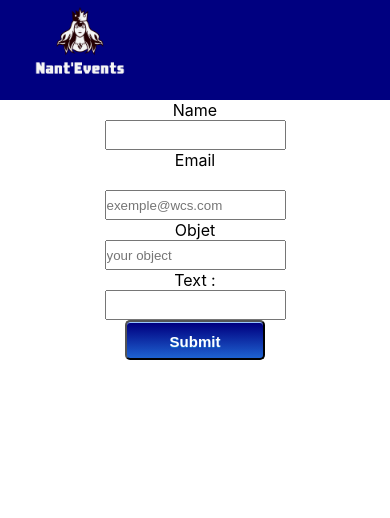
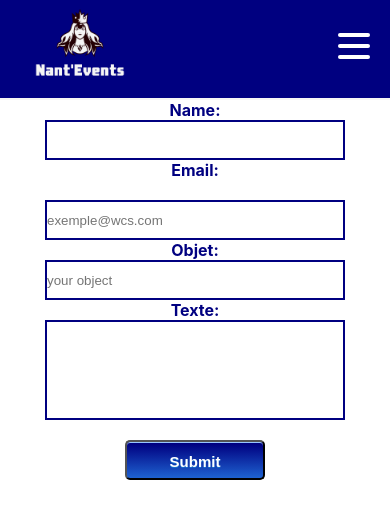
Before and after one commit to thomas37000/nts-js-202009-p2-culture, a React (Create React App) app: page /contact in a window 390 px wide. Shown: the top 518 px of the page. Built offline with nearby package versions, Linux system fonts and the light colour scheme.

Commit message:
mise en forme css mobile formulaire

```diff
--- a/src/components/Contact.jsx
+++ b/src/components/Contact.jsx
@@ -1,4 +1,5 @@
 import React from 'react';
+import Navbar from './Navbar';
 import GitApi from './GitApi';
 import GithubProfil from './GithubProfil';
 import HeaderContact from './HeaderContact';
@@ -7,7 +8,7 @@ import Form from './Form';
 const Contact = () => {
   return (
     <div>
-      <HeaderContact />
+      <Navbar />
       <Form />
     </div>
   );
--- a/src/components/Form.jsx
+++ b/src/components/Form.jsx
@@ -10,51 +10,84 @@ const DIV = styled.div`
     width: 50%;
     height: 40%;
     margin: auto;
+    font-weight: bold;
+    color: navy;
   }
-  form input {
-    height: 30px;
+  .textesize {
+    height: 100px;
+    width: 300px;
+    border: 2px solid navy;
+    margin-bottom: 20px;
+  }
+  input {
+    height: 40px;
+    width: 300px;
+    border: 2px solid navy;
   }
   button {
-    -moz-box-shadow:inset 0px 1px 0px 0px #97c4fe;
-    -webkit-box-shadow:inset 0px 1px 0px 0px #97c4fe;
-    box-shadow:inset 0px 1px 0px 0px #97c4fe;
-    background:-webkit-gradient( linear, left top, left bottom, color-stop(0.05, #000080), color-stop(1, #1e62d0) );
-    background:-moz-linear-gradient( center top, #000080 5%, #1e62d0 100% );
-    filter:progid:DXImageTransform.Microsoft.gradient(startColorstr='#000080', endColorstr='#1e62d0');
-    background-color:#000080;
-    -webkit-border-top-left-radius:5px;
-    -moz-border-radius-topleft:5px;
-    border-top-left-radius:5px;
-    -webkit-border-top-right-radius:5px;
-    -moz-border-radius-topright:5px;
-    border-top-right-radius:5px;
-    -webkit-border-bottom-right-radius:5px;
-    -moz-border-radius-bottomright:5px;
-    border-bottom-right-radius:5px;
-    -webkit-border-bottom-left-radius:5px;
-    -moz-border-radius-bottomleft:5px;
-    border-bottom-left-radius:5px;
-  text-indent:0;
-    display:inline-block;
-    color:#ffffff;
-    font-family:arial;
-    font-size:15px;
-    font-weight:bold;
-    font-style:normal;
-  height:40px;
-    line-height:40px;
-  width:140px;
-    text-decoration:none;
-    text-align:center;
-    text-shadow:0px 1px 0px #1570cd;
-  }.classname:hover {
-    background:-webkit-gradient( linear, left top, left bottom, color-stop(0.05, #1e62d0), color-stop(1, #000080) );
-    background:-moz-linear-gradient( center top, #1e62d0 5%, #000080 100% );
-    filter:progid:DXImageTransform.Microsoft.gradient(startColorstr='#1e62d0', endColorstr='#000080');
-    background-color:#1e62d0;
-  }.classname:active {
-    position:relative;
-    top:1px;
+    -moz-box-shadow: inset 0px 1px 0px 0px #97c4fe;
+    -webkit-box-shadow: inset 0px 1px 0px 0px #97c4fe;
+    box-shadow: inset 0px 1px 0px 0px #97c4fe;
+    background: -webkit-gradient(
+      linear,
+      left top,
+      left bottom,
+      color-stop(0.05, #000080),
+      color-stop(1, #1e62d0)
+    );
+    background: -moz-linear-gradient(center top, #000080 5%, #1e62d0 100%);
+    filter: progid:DXImageTransform.Microsoft.gradient(startColorstr='#000080', endColorstr='#1e62d0');
+    background-color: #000080;
+    -webkit-border-top-left-radius: 5px;
+    -moz-border-radius-topleft: 5px;
+    border-top-left-radius: 5px;
+    -webkit-border-top-right-radius: 5px;
+    -moz-border-radius-topright: 5px;
+    border-top-right-radius: 5px;
+    -webkit-border-bottom-right-radius: 5px;
+    -moz-border-radius-bottomright: 5px;
+    border-bottom-right-radius: 5px;
+    -webkit-border-bottom-left-radius: 5px;
+    -moz-border-radius-bottomleft: 5px;
+    border-bottom-left-radius: 5px;
+    text-indent: 0;
+    display: inline-block;
+    color: #ffffff;
+    font-family: arial;
+    font-size: 15px;
+    font-weight: bold;
+    font-style: normal;
+    height: 40px;
+    line-height: 40px;
+    width: 140px;
+    text-decoration: none;
+    text-align: center;
+    text-shadow: 0px 1px 0px #1570cd;
+  }
+  .classname:hover {
+    background: -webkit-gradient(
+      linear,
+      left top,
+      left bottom,
+      color-stop(0.05, #1e62d0),
+      color-stop(1, #000080)
+    );
+    background: -moz-linear-gradient(center top, #1e62d0 5%, #000080 100%);
+    filter: progid:DXImageTransform.Microsoft.gradient(startColorstr='#1e62d0', endColorstr='#000080');
+    background-color: #1e62d0;
+  }
+  .classname:active {
+    position: relative;
+    top: 1px;
+
+    @media screen and (min-width: 1224px) {
+      form {
+        display: flex;
+        flex-direction: row;
+        width: 100px;
+      }
+    }
+  }
 `;
 
 function Formulaire() {
@@ -65,7 +98,6 @@ function Formulaire() {
   });
   const handleSubmit = (e) => {
     e.preventDefault();
-    console.log(form.name, form.email);
   };
   const handleChange = (e) => {
     setForm({ ...form, [e.target.name]: e.target.value });
@@ -74,7 +106,7 @@ function Formulaire() {
   return (
     <DIV className="formContact">
       <form onSubmit={(e) => handleSubmit(e)}>
-        <label>Name</label>
+        <label>Name:</label>
         <input
           type="text"
           name="name"
@@ -82,7 +114,7 @@ function Formulaire() {
           value={form.name}
           onChange={(e) => handleChange(e)}
         />
-        <label>Email</label>
+        <label>Email:</label>
         <br />
         <input
           type="text"
@@ -91,7 +123,7 @@ function Formulaire() {
           name="email"
           value={form.mail}
         />
-        <label>Objet</label>
+        <label>Objet:</label>
         <input
           type="text"
           placeholder="your object"
@@ -99,8 +131,13 @@ function Formulaire() {
           name="objet"
           value={form.objet}
         />
-        <label>Text :</label>
-        <input type="textarea" name="textValue" onChange={handleChange} />
+        <label>Texte:</label>
+        <input
+          className="textesize"
+          type="textarea"
+          name="textValue"
+          onChange={handleChange}
+        />
         <button type="button" onClick={handleSubmit}>
           Submit
         </button>
--- a/src/components/GithubProfil.jsx
+++ b/src/components/GithubProfil.jsx
@@ -64,13 +64,6 @@ class GithubProfil extends Component {
             <img className="linkedin" src={logo1} alt="" />
           </a>
         </div>
-        <div className="Profils5">
-          <img className="gitavatar5" src={avatar} alt="" />
-          <span>{name}</span>
-          <a href="https://www.linkedin.com/in/delourme-francois-25367452">
-            <img className="linkedin" src={logo1} alt="" />
-          </a>
-        </div>
       </DIV>
     );
   }
```
Also changed, not shown: src/Fakeapi.json (added, +18 -0 lines).
